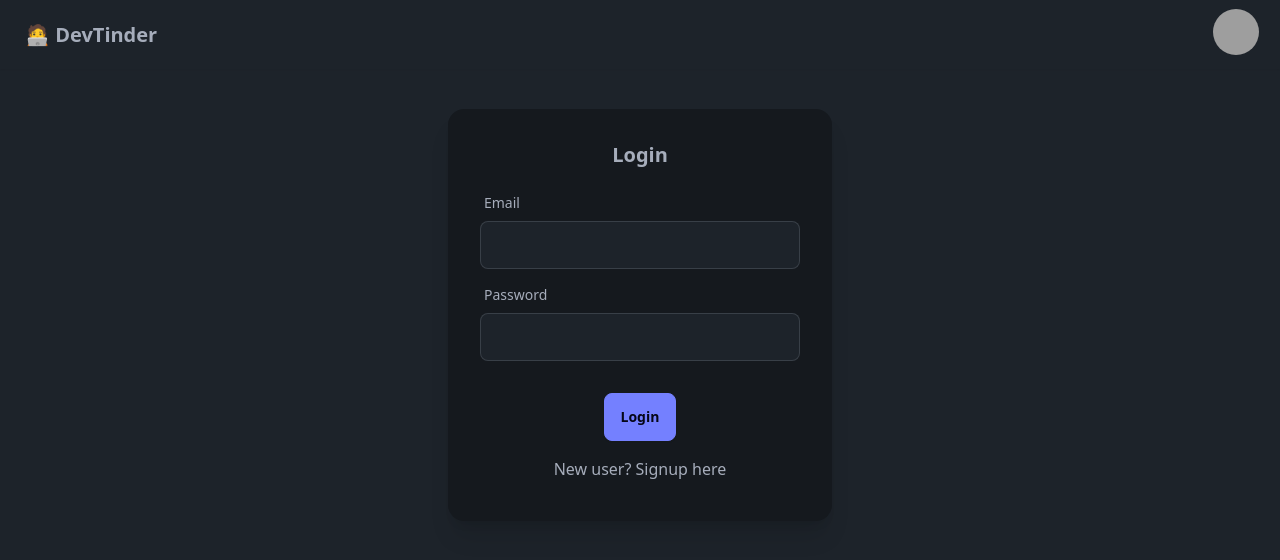
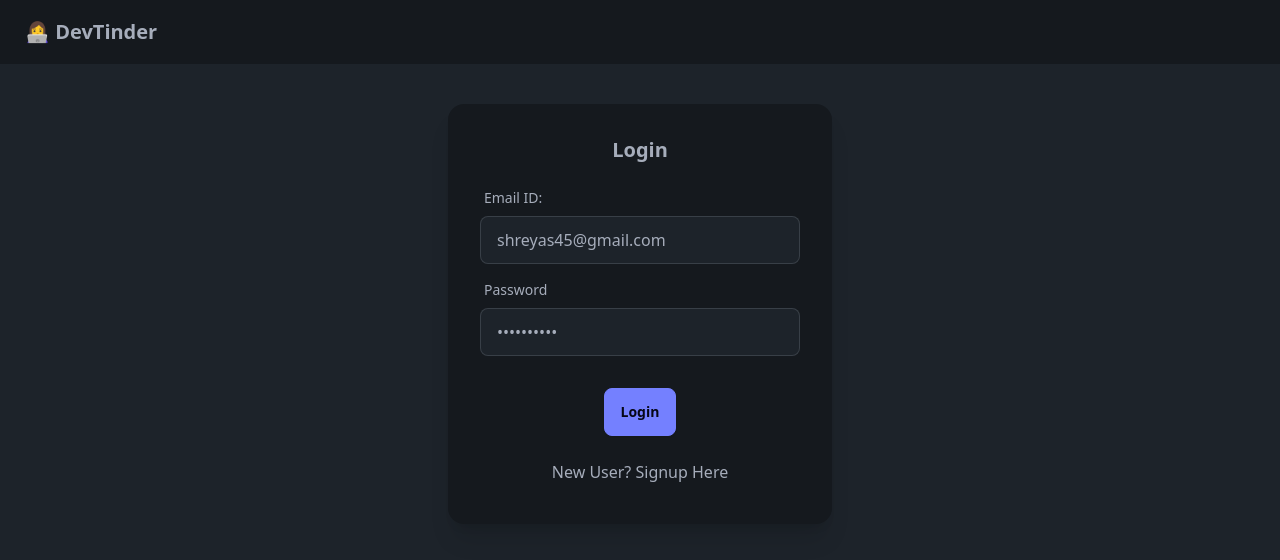
Before and after one commit to Shreyasj1508/DEV-TINDER-UI, a React (Vite) app: page /login in a window 1280 px wide. Shown: the top 560 px of the page. Built offline with nearby package versions, Linux system fonts and the light colour scheme; grey boxes are pictures that could not be loaded.

Commit message:
fix few bugs

```diff
--- a/src/Components/Login.jsx
+++ b/src/Components/Login.jsx
@@ -1,16 +1,17 @@
+import { useState } from "react";
 import axios from "axios";
-import { useState } from "react";
 import { useDispatch } from "react-redux";
 import { addUser } from "../utils/userSlice";
 import { useNavigate } from "react-router-dom";
 import { BASE_URL } from "../utils/constants";
+import NavBar from "../components/NavBar"; // ✅ Import NavBar
 
 const Login = () => {
-  const [emailId, setEmail] = useState("");
-  const [password, setPassword] = useState("");
+  const [emailId, setEmailId] = useState("shreyas45@gmail.com");
+  const [password, setPassword] = useState("Shreyas45@");
   const [firstName, setFirstName] = useState("");
   const [lastName, setLastName] = useState("");
-  const [isLoginFrom, setIsLoginForm] = useState(true);
+  const [isLoginForm, setIsLoginForm] = useState(true);
   const [error, setError] = useState("");
   const dispatch = useDispatch();
   const navigate = useNavigate();
@@ -19,19 +20,16 @@ const Login = () => {
     try {
       const res = await axios.post(
         BASE_URL + "/login",
-        { emailId, password },
         {
-          withCredentials: true,
-          headers: {
-            "Content-Type": "application/json",
-          },
-        }
+          emailId,
+          password,
+        },
+        { withCredentials: true }
       );
-      dispatch(addUser(res.data.user));
+      dispatch(addUser(res.data));
       return navigate("/");
     } catch (err) {
-      setError(err.response?.data || "Login failed");
-      console.log(err);
+      setError(err?.response?.data || "Something went wrong");
     }
   };
 
@@ -44,96 +42,56 @@ const Login = () => {
       );
       dispatch(addUser(res.data.data));
       return navigate("/profile");
-    } catch (error) {
-      setError(error.response?.data || "Signup failed");
-      console.log(error);
+    } catch (err) {
+      setError(err?.response?.data || "Something went wrong");
     }
   };
 
   return (
     <>
-      {/* NAVBAR */}
-      <div className="navbar bg-base-100 shadow-sm">
-        <div className="flex-1">
-          <a className="btn btn-ghost text-xl">🧑‍💻 DevTinder</a>
-        </div>
-
-        {/* Avatar Dropdown - updated styles */}
-        <div className="dropdown dropdown-end">
-          <div
-            tabIndex={0}
-            role="button"
-            className="btn btn-ghost btn-circle avatar mr-3 border hover:shadow-lg transition duration-200"
-          >
-            <div className="w-12 rounded-full">
-              <img
-                alt="User Avatar"
-                src="https://img.daisyui.com/images/stock/photo-1534528741775-53994a69daeb.webp"
-              />
-            </div>
-          </div>
-          <ul
-            tabIndex={0}
-            className="menu dropdown-content mt-4 z-[1] p-4 shadow-lg bg-base-200 rounded-xl w-56 space-y-2"
-          >
-            <li>
-              <a className="flex justify-between items-center px-2 py-2 hover:bg-base-300 rounded-lg">
-                Profile <span className="badge badge-accent">New</span>
-              </a>
-            </li>
-            <li>
-              <a className="px-2 py-2 hover:bg-base-300 rounded-lg">Settings</a>
-            </li>
-            <li>
-              <a className="px-2 py-2 text-red-600 hover:bg-red-100 rounded-lg">Logout</a>
-            </li>
-          </ul>
-        </div>
-      </div>
-
-      {/* LOGIN / SIGNUP FORM */}
+      <NavBar /> {/* ✅ NavBar shown at top */}
       <div className="flex justify-center my-10">
         <div className="card bg-base-300 w-96 shadow-xl">
           <div className="card-body">
             <h2 className="card-title justify-center">
-              {isLoginFrom ? "Login" : "Signup"}
+              {isLoginForm ? "Login" : "Sign Up"}
             </h2>
             <div>
-              {!isLoginFrom && (
+              {!isLoginForm && (
                 <>
                   <label className="form-control w-full max-w-xs my-2">
                     <div className="label">
-                      <span className="label-text">Firstname</span>
+                      <span className="label-text">First Name</span>
                     </div>
                     <input
                       type="text"
                       value={firstName}
+                      className="input input-bordered w-full max-w-xs"
                       onChange={(e) => setFirstName(e.target.value)}
-                      className="input input-bordered w-full max-w-xs"
                     />
                   </label>
                   <label className="form-control w-full max-w-xs my-2">
                     <div className="label">
-                      <span className="label-text">Lastname</span>
+                      <span className="label-text">Last Name</span>
                     </div>
                     <input
                       type="text"
                       value={lastName}
+                      className="input input-bordered w-full max-w-xs"
                       onChange={(e) => setLastName(e.target.value)}
-                      className="input input-bordered w-full max-w-xs"
                     />
                   </label>
                 </>
               )}
               <label className="form-control w-full max-w-xs my-2">
                 <div className="label">
-                  <span className="label-text">Email</span>
+                  <span className="label-text">Email ID:</span>
                 </div>
                 <input
                   type="text"
                   value={emailId}
-                  onChange={(e) => setEmail(e.target.value)}
                   className="input input-bordered w-full max-w-xs"
+                  onChange={(e) => setEmailId(e.target.value)}
                 />
               </label>
               <label className="form-control w-full max-w-xs my-2">
@@ -143,27 +101,27 @@ const Login = () => {
                 <input
                   type="password"
                   value={password}
+                  className="input input-bordered w-full max-w-xs"
                   onChange={(e) => setPassword(e.target.value)}
-                  className="input input-bordered w-full max-w-xs"
                 />
               </label>
             </div>
-            <p className="text-red-500 text-center">{error}</p>
-            <div className="card-actions justify-center mt-2">
+            <p className="text-red-500">{error}</p>
+            <div className="card-actions justify-center m-2">
               <button
                 className="btn btn-primary"
-                onClick={isLoginFrom ? handleLogin : handleSignUp}
+                onClick={isLoginForm ? handleLogin : handleSignUp}
               >
-                {isLoginFrom ? "Login" : "Signup"}
+                {isLoginForm ? "Login" : "Sign Up"}
               </button>
             </div>
             <p
-              className="text-center cursor-pointer py-2"
+              className="m-auto cursor-pointer py-2"
               onClick={() => setIsLoginForm((value) => !value)}
             >
-              {isLoginFrom
-                ? "New user? Signup here"
-                : "Existing user? Login here"}
+              {isLoginForm
+                ? "New User? Signup Here"
+                : "Existing User? Login Here"}
             </p>
           </div>
         </div>
--- a/src/Components/Navbar.jsx
+++ b/src/Components/Navbar.jsx
@@ -3,102 +3,71 @@ import { useDispatch, useSelector } from "react-redux";
 import { Link, useNavigate } from "react-router-dom";
 import { BASE_URL } from "../utils/constants";
 import { removeUser } from "../utils/userSlice";
-import { removeFeed } from "../utils/feedSlice";
 
-const Navbar = () => {
+const NavBar = () => {
   const user = useSelector((store) => store.user);
+  const dispatch = useDispatch();
   const navigate = useNavigate();
-  const dispatch = useDispatch();
 
   const handleLogout = async () => {
     try {
       await axios.post(BASE_URL + "/logout", {}, { withCredentials: true });
       dispatch(removeUser());
-      dispatch(removeFeed());
-      navigate("/login");
+      return navigate("/login");
     } catch (err) {
+      // Error logic maybe redirect to error page
       console.log(err);
     }
   };
 
   return (
-    <div className="fixed top-0 left-0 w-full bg-neutral text-white shadow-lg z-50">
-      <div className="navbar px-5 flex justify-between">
-        <Link
-          to="/"
-          className="text-2xl font-bold text-green-400 hover:text-green-300 transition"
-        >
-          🧑‍💻 DevTinder
+   <div className="navbar bg-base-300">
+      <div className="flex-1">
+        <Link to="/" className="btn btn-ghost text-xl">
+          👩‍💻 DevTinder
         </Link>
-
+      </div>
       {user && (
-          <div className="flex items-center gap-4">
-            {/* Welcome Message */}
-            <div className="bg-gradient-to-r from-gray-800 to-gray-700 text-green-400 font-semibold px-4 py-2 rounded-xl shadow-md text-center">
-              👋 Welcome, {user.firstName}!
-            </div>
-
-            {/* Profile Dropdown */}
-            <div className="dropdown dropdown-end">
+        <div className="flex-none gap-2">
+          <div className="form-control">Welcome, {user.firstName}</div>
+          <div className="dropdown dropdown-end mx-5 flex">
             <div
               tabIndex={0}
               role="button"
-                className="btn btn-ghost btn-circle avatar hover:bg-gray-700 transition"
+              className="btn btn-ghost btn-circle avatar"
             >
-                <div className="w-10 rounded-full border border-gray-500">
-                  <img
-                    alt="User Photo"
-                    src={
-                      user?.photoUrl
-                        ? user.photoUrl
-                        : "https://img.daisyui.com/images/stock/photo-1534528741775-53994a69daeb.webp"
-                    }
-                  />
+              <div className="w-10 rounded-full">
+                <img alt="user photo" src={user.photo} />
               </div>
             </div>
             <ul
               tabIndex={0}
-                className="menu menu-sm dropdown-content bg-gray-900 text-gray-300 border border-gray-700 rounded-md shadow-lg mt-3 w-52 p-2 right-0 z-50"
+              className="menu menu-sm dropdown-content bg-base-100 rounded-box z-[1] mt-3 w-52 p-2 shadow"
             >
               <li>
-                  <Link
-                    to="/profile"
-                    className="justify-between hover:bg-gray-800 rounded-md p-2"
-                  >
-                    Profile <span className="badge badge-success">New</span>
+                <Link to="/profile" className="justify-between">
+                  Profile
+                  <span className="badge">New</span>
                 </Link>
               </li>
               <li>
-                  <Link
-                    to="/connections"
-                    className="justify-between hover:bg-gray-800 rounded-md p-2"
-                  >
-                    Connections <span className="badge badge-error">💗</span>
-                  </Link>
+                <Link to="/connections">Connections</Link>
+              </li>
+
+              <li>
+                <Link to="/requests">Requests</Link>
               </li>
               <li>
-                  <Link
-                    to="/requests"
-                    className="justify-between hover:bg-gray-800 rounded-md p-2"
-                  >
-                    Requests <span className="badge badge-warning">👁️</span>
-                  </Link>
+                <Link to="/premium">Premium</Link>
               </li>
               <li>
-                  <button
-                    onClick={handleLogout}
-                    className="text-red-400 hover:text-red-300 hover:bg-gray-800 w-full p-2 rounded-md"
-                  >
-                    Logout
-                  </button>
+                <a onClick={handleLogout}>Logout</a>
               </li>
             </ul>
           </div>
         </div>
       )}
     </div>
-    </div>
   );
 };
-
-export default Navbar;
+export default NavBar;
```
Also changed, not shown: src/Components/Body.jsx (+9 -7 lines), src/Components/Footer.jsx (line endings or trailing spaces), src/utils/appStore.js (line endings or trailing spaces). Lines whose indentation alone changed are shown as unchanged.
